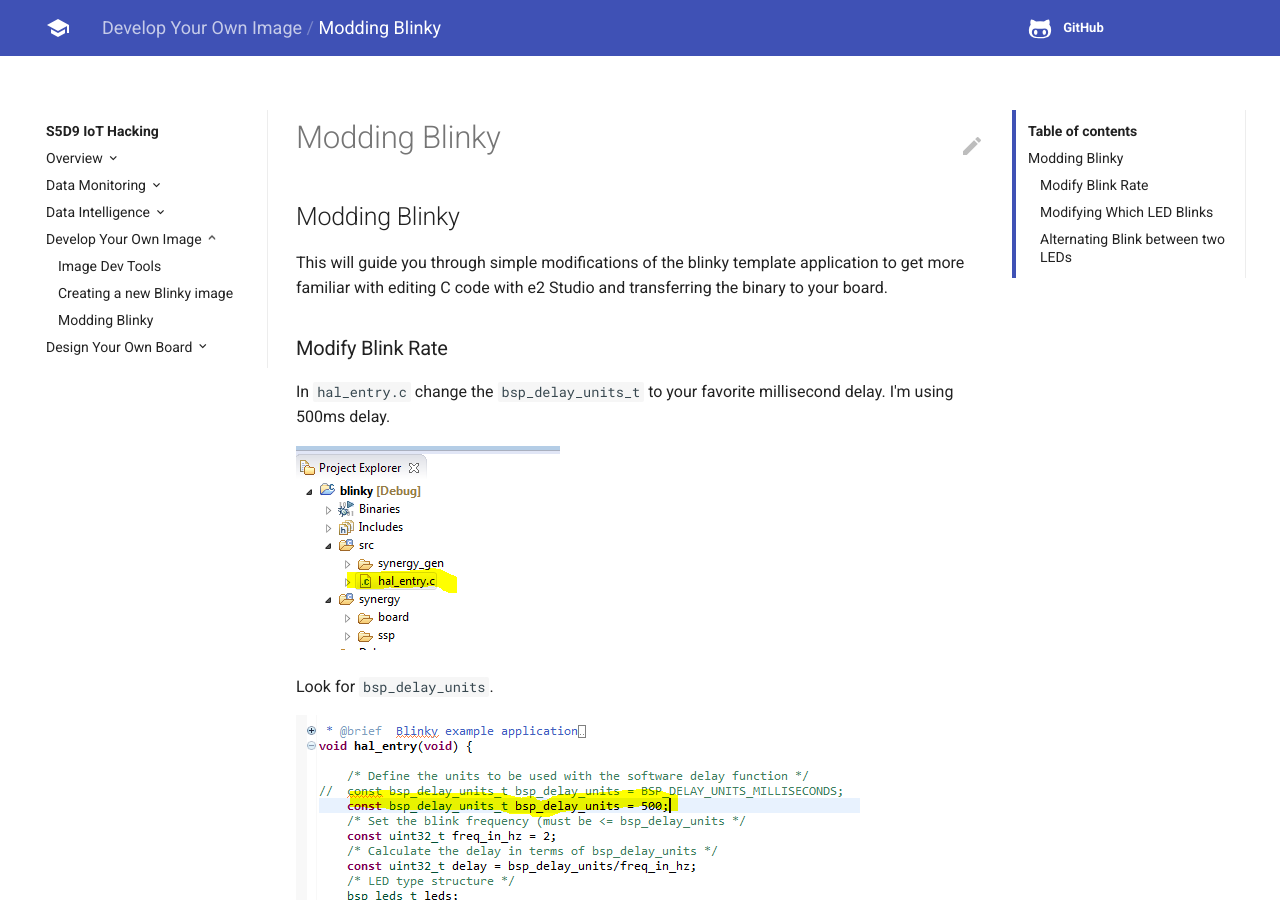
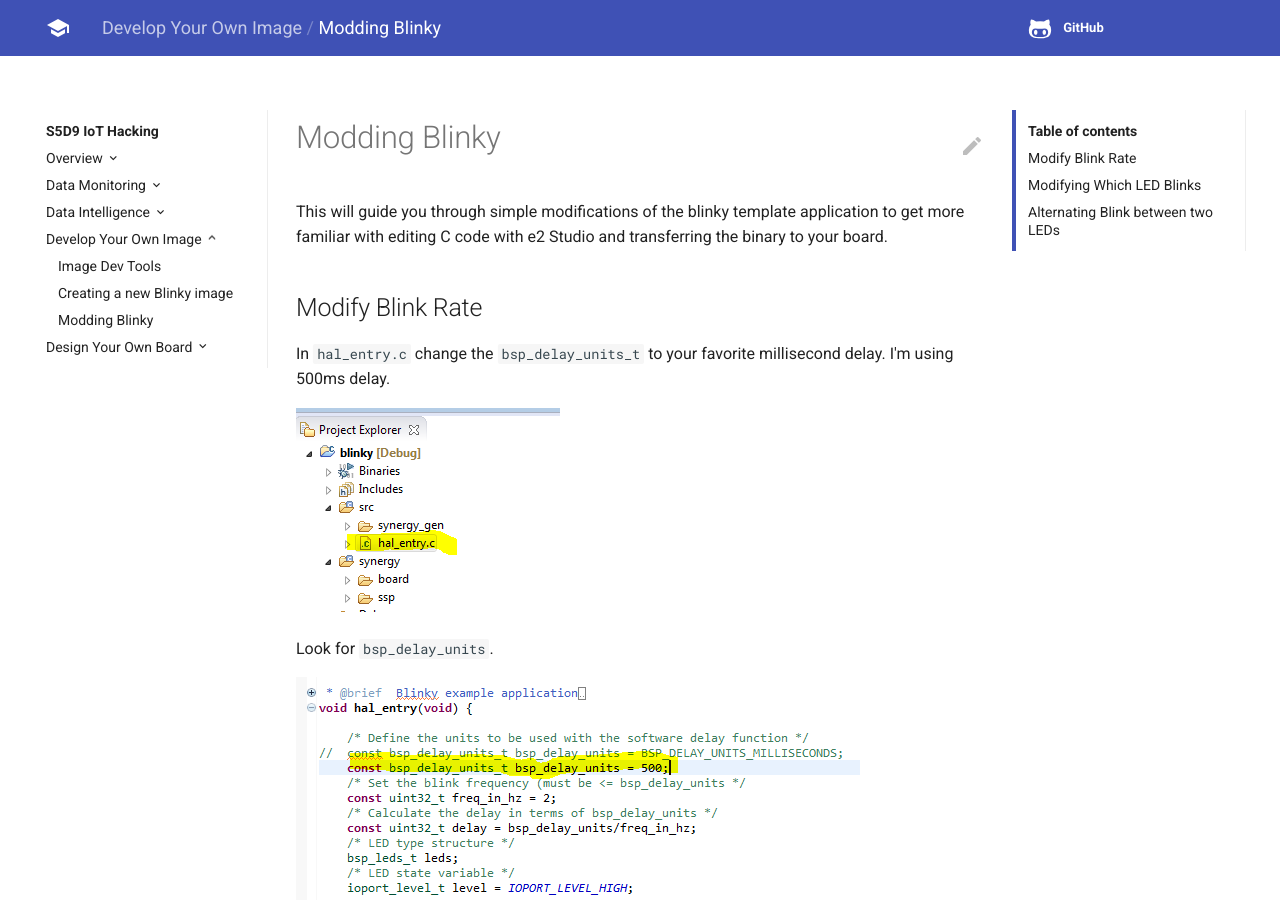
Before and after one commit to codetricity/s5d9-hacking, an MkDocs documentation site: the page built from docs/synergy/blinkymods.md, in a window 1280 px wide and 900 px high. Built offline with MkDocs 1.6.1 and Material for MkDocs 9.7.7, drawn with Linux system fonts in a browser that asks for light colours; old or Windows-style settings are respelled for this version of MkDocs.

Commit message:
new sections on blinky mods

```diff
--- a/docs/synergy/blinkymods.md
+++ b/docs/synergy/blinkymods.md
@@ -1,10 +1,8 @@
-## Modding Blinky
-
 This will guide you through simple modifications of the blinky template application
 to get more familiar with editing C code with e2 Studio and transferring the binary
 to your board.
 
-### Modify Blink Rate
+## Modify Blink Rate
 
 In `hal_entry.c` change the `bsp_delay_units_t` to your favorite millisecond delay. I'm using 500ms delay.
 
@@ -16,7 +14,7 @@ Look for `bsp_delay_units`.
 
 <iframe width="560" height="315" src="https://www.youtube.com/embed/_fXya_Rx5Lg" frameborder="0" allowfullscreen></iframe>
 
-### Modifying Which LED Blinks
+## Modifying Which LED Blinks
 
 in `hal_entry.c` comment out the `for` loop that displays all LEDs and select the LEDs you want to blink with one or more of these array elements:
 
@@ -30,7 +28,7 @@ I'm going to flash only the green LED, `leds.p_leds[0]`
 
 <iframe width="560" height="315" src="https://www.youtube.com/embed/8H9B5rBN7po" frameborder="0" allowfullscreen></iframe>
 
-### Alternating Blink between two LEDs
+## Alternating Blink between two LEDs
 
 In order to alternate LEDs, you need to flip the state of at least LED. If the LED is *on* then turn it off.
 If you use one statement to flip all the LEDs to on, then all LEDs will go on, regardless of the
```
